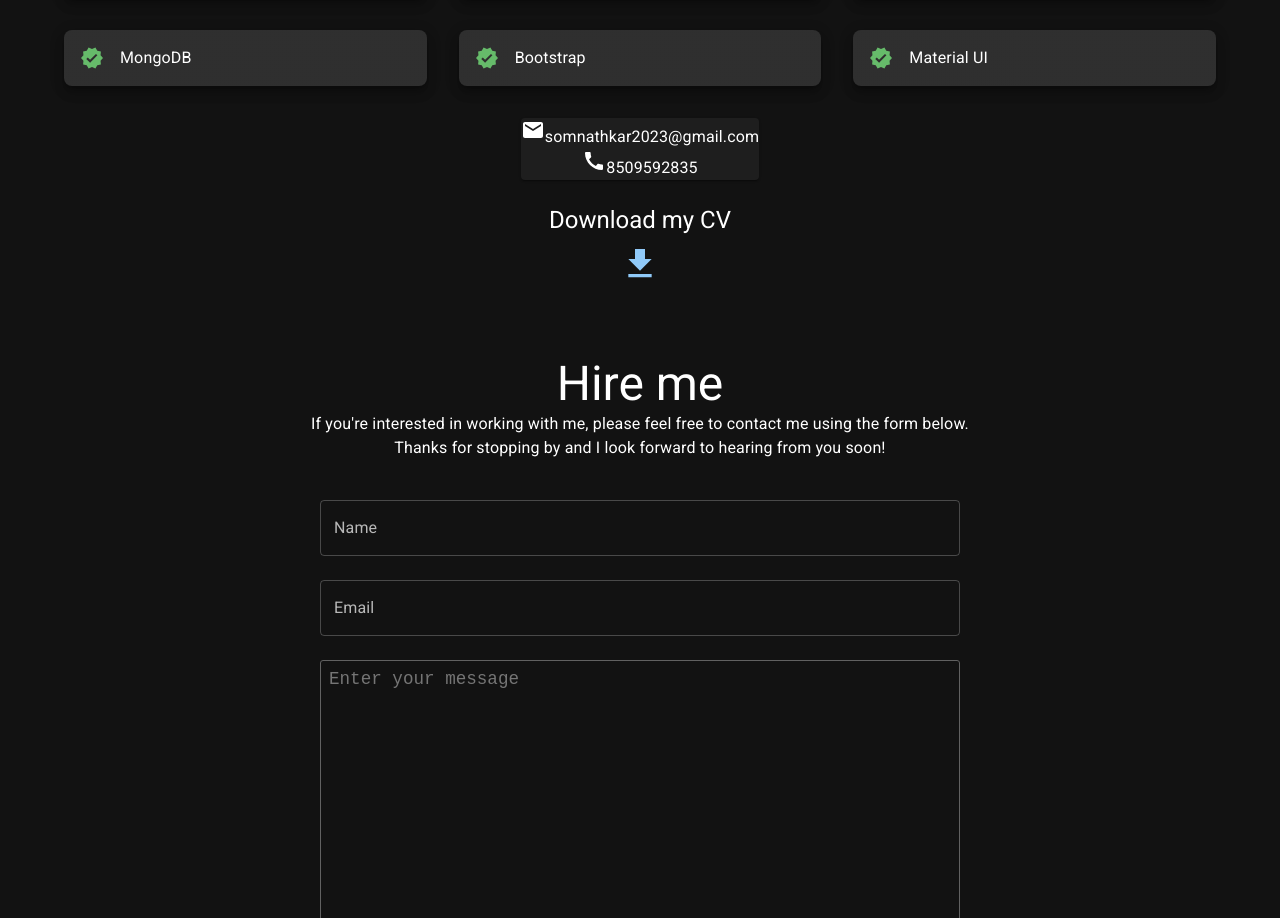
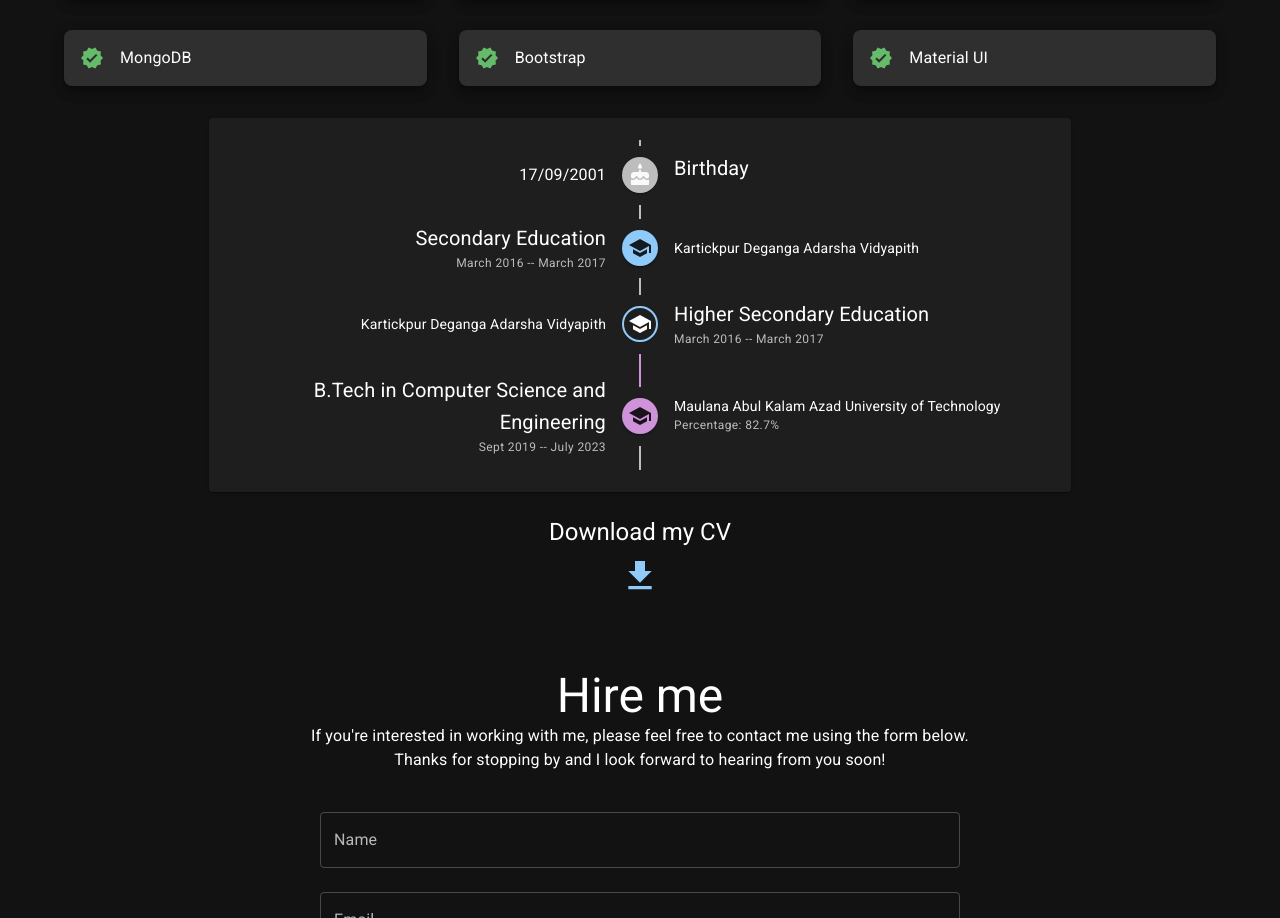
Before and after one commit to SomnathKar000/Porifolio, a React (Create React App) app: page / in a window 1280 px wide. Shown: the part 2263-3181 px from the top of the page. Built offline with nearby package versions, Linux system fonts and the light colour scheme.

Commit message:
New changes

```diff
--- a/src/components/Information.js
+++ b/src/components/Information.js
@@ -3,21 +3,129 @@ import { Paper, Box, Typography, IconButton, Tooltip } from "@mui/material";
 import styled from "styled-components";
 import FileDownloadIcon from "@mui/icons-material/FileDownload";
 import CV from "../assets/SomnathCV.pdf";
+import Timeline from "@mui/lab/Timeline";
+import TimelineItem from "@mui/lab/TimelineItem";
+import TimelineSeparator from "@mui/lab/TimelineSeparator";
+import TimelineConnector from "@mui/lab/TimelineConnector";
+import TimelineContent from "@mui/lab/TimelineContent";
+import TimelineOppositeContent from "@mui/lab/TimelineOppositeContent";
+import TimelineDot from "@mui/lab/TimelineDot";
+import FastfoodIcon from "@mui/icons-material/Fastfood";
+import LaptopMacIcon from "@mui/icons-material/LaptopMac";
+import HotelIcon from "@mui/icons-material/Hotel";
+import RepeatIcon from "@mui/icons-material/Repeat";
 import EmailIcon from "@mui/icons-material/Email";
 import CallIcon from "@mui/icons-material/Call";
+import SchoolIcon from "@mui/icons-material/School";
+import CakeIcon from "@mui/icons-material/Cake";
 
 const SocialAccounts = () => {
   return (
     <Wrapper>
       <Paper evevation={4}>
-        <Typography>
-          <EmailIcon />
-          somnathkar2023@gmail.com
-        </Typography>
-        <Typography>
-          <CallIcon />
-          8509592835
-        </Typography>
+        <Timeline position="alternate">
+          <TimelineItem>
+            <TimelineOppositeContent
+              sx={{ m: "auto 0" }}
+              align="right"
+              variant="body2"
+            >
+              <Typography>17/09/2001</Typography>
+            </TimelineOppositeContent>
+            <TimelineSeparator>
+              <TimelineConnector />
+              <TimelineDot>
+                <CakeIcon />
+              </TimelineDot>
+              <TimelineConnector />
+            </TimelineSeparator>
+            <TimelineContent sx={{ py: "12px", px: 2 }}>
+              <Typography variant="h6" component="span">
+                Birthday
+              </Typography>
+            </TimelineContent>
+          </TimelineItem>
+          <TimelineItem>
+            <TimelineOppositeContent sx={{ m: "auto 0" }} variant="body2">
+              Kartickpur Deganga Adarsha Vidyapith
+            </TimelineOppositeContent>
+            <TimelineSeparator>
+              <TimelineConnector />
+              <TimelineDot color="primary">
+                <SchoolIcon />
+              </TimelineDot>
+              <TimelineConnector />
+            </TimelineSeparator>
+            <TimelineContent sx={{ py: "12px", px: 2 }}>
+              <Typography variant="h6" component="span">
+                Secondary Education
+              </Typography>
+              <Typography
+                variant="caption"
+                display="block"
+                color="text.secondary"
+              >
+                March 2016 -- March 2017
+              </Typography>
+            </TimelineContent>
+          </TimelineItem>
+          <TimelineItem>
+            <TimelineOppositeContent sx={{ m: "auto 0" }} variant="body2">
+              Kartickpur Deganga Adarsha Vidyapith
+            </TimelineOppositeContent>
+            <TimelineSeparator>
+              <TimelineConnector />
+              <TimelineDot color="primary" variant="outlined">
+                <SchoolIcon />
+              </TimelineDot>
+              <TimelineConnector sx={{ bgcolor: "secondary.main" }} />
+            </TimelineSeparator>
+            <TimelineContent sx={{ py: "12px", px: 2 }}>
+              <Typography variant="h6" component="span">
+                Higher Secondary Education
+              </Typography>
+              <Typography
+                variant="caption"
+                display="block"
+                color="text.secondary"
+              >
+                March 2016 -- March 2017
+              </Typography>
+            </TimelineContent>
+          </TimelineItem>
+          <TimelineItem>
+            <TimelineOppositeContent sx={{ m: "auto 0" }} variant="body2">
+              Maulana Abul Kalam Azad University of Technology
+              <Typography
+                variant="caption"
+                display="block"
+                color="text.secondary"
+              >
+                Percentage: 82.7%
+              </Typography>
+            </TimelineOppositeContent>
+
+            <TimelineSeparator>
+              <TimelineConnector sx={{ bgcolor: "secondary.main" }} />
+              <TimelineDot color="secondary">
+                <SchoolIcon />
+              </TimelineDot>
+              <TimelineConnector />
+            </TimelineSeparator>
+            <TimelineContent sx={{ py: "12px", px: 2 }}>
+              <Typography variant="h6" component="span">
+                B.Tech in Computer Science and Engineering
+              </Typography>
+              <Typography
+                variant="caption"
+                display="block"
+                color="text.secondary"
+              >
+                Sept 2019 -- July 2023
+              </Typography>
+            </TimelineContent>
+          </TimelineItem>
+        </Timeline>
       </Paper>
       <Box sx={{ margin: 3 }} className="cvContainer">
         <Typography variant="h5">Download my CV</Typography>
```
